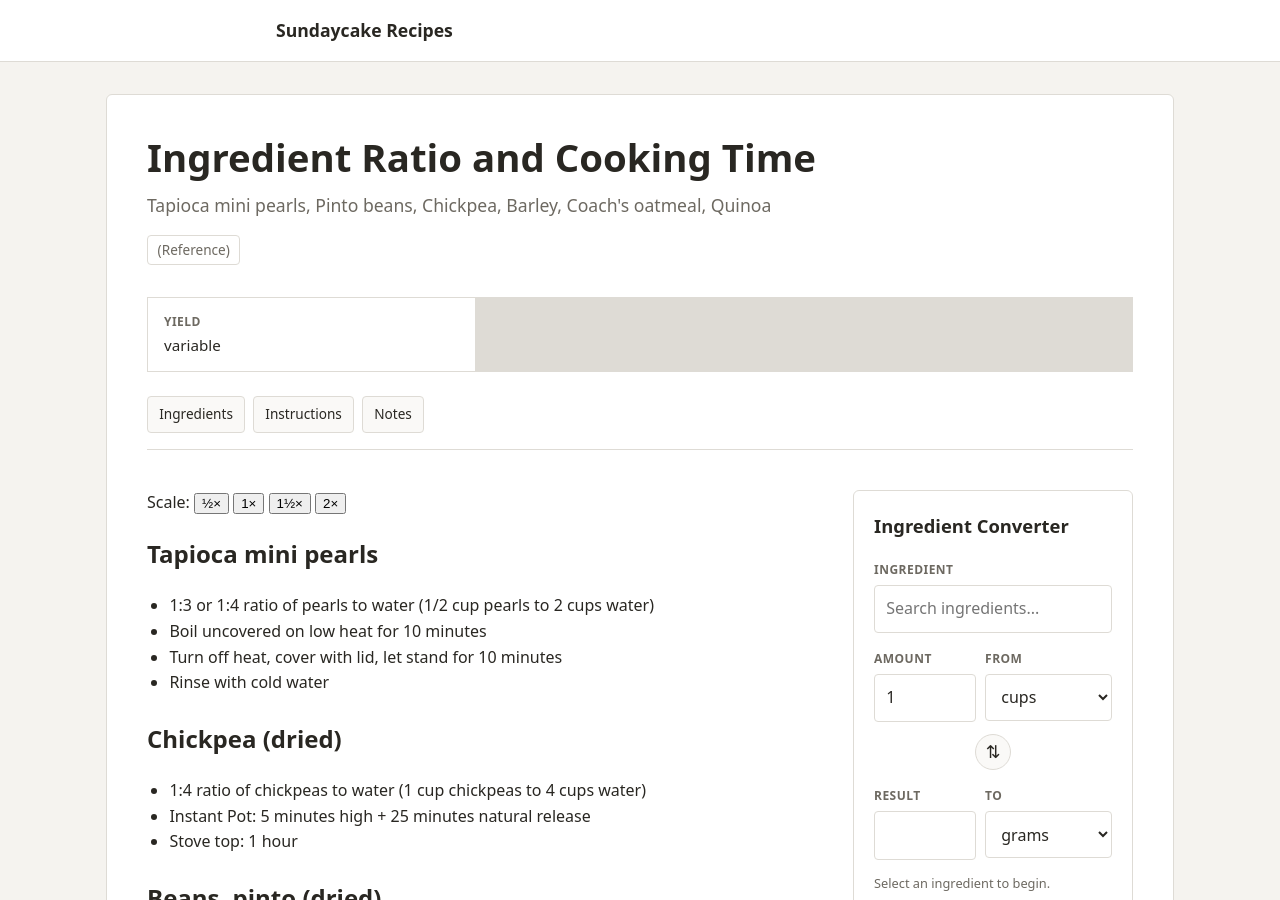
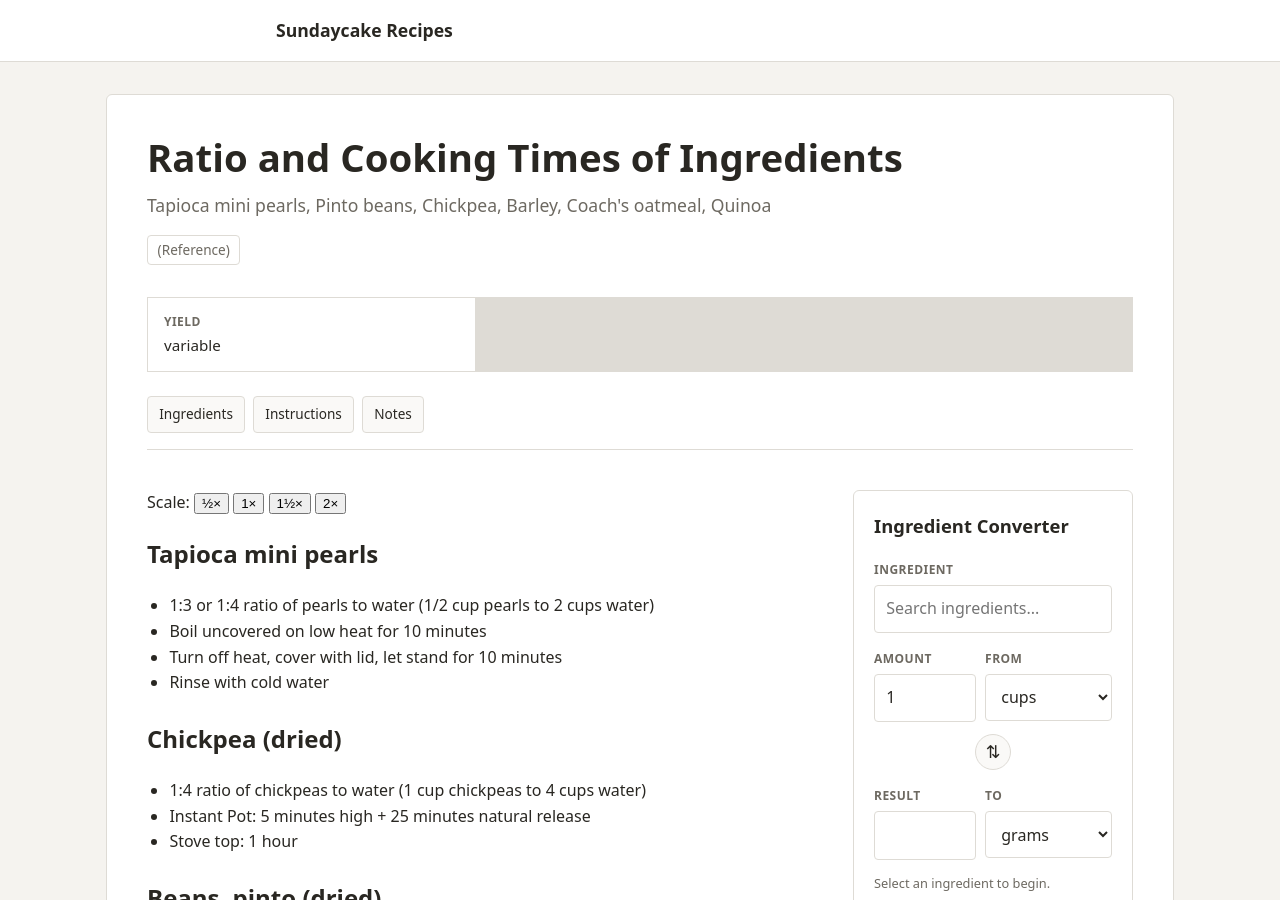
Before and after one commit to sundaycake/recipes, a Jekyll site: the page built from _recipes/ratio-and-cooking-times.md, in a window 1280 px wide and 900 px high. Built offline with Jekyll 4.4.1, drawn with Linux system fonts in a browser that asks for light colours.

Commit message:
Update and rename ingredient-ratio-and-cooking-time.md to ratio-and-cooking-times.md

```diff
--- a/_recipes/ingredient-ratio-and-cooking-time.md
+++ b/_recipes/ratio-and-cooking-times.md
@@ -1,5 +1,5 @@
 ---
-recipe: Ingredient Ratio and Cooking Time
+recipe: Ratio and Cooking Times of Ingredients
 description: Tapioca mini pearls, Pinto beans, Chickpea, Barley, Coach's oatmeal, Quinoa
 image:
 
```
